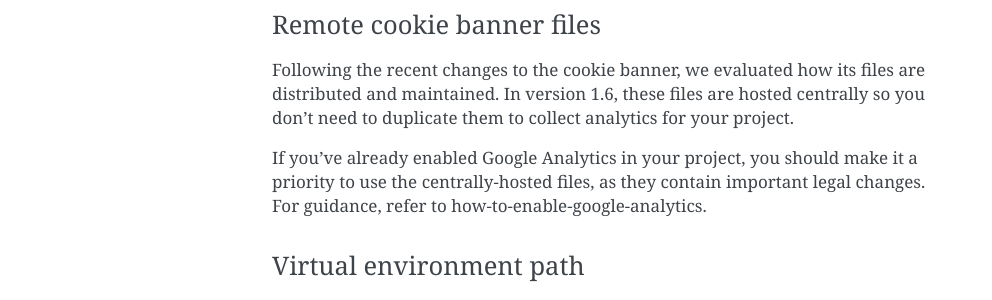
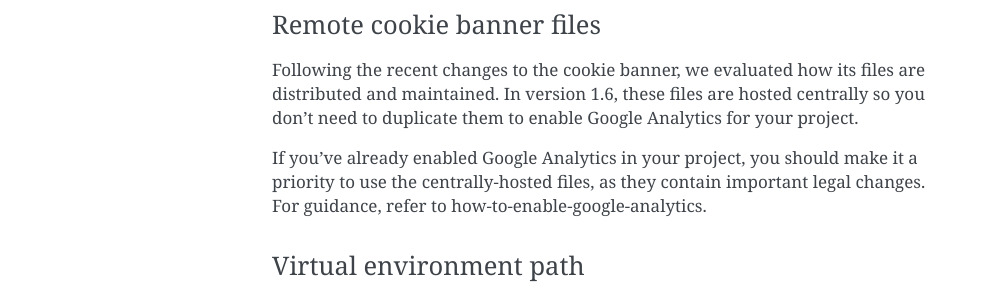
Before and after one commit to canonical/sphinx-docs-starter-pack, a Sphinx documentation site: the page built from docs/release-notes/1.6.rst, in a window 1280 px wide. Shown: the part 843-1143 px from the top of the page, without its empty margins (148-1140 px from the left). Built offline with Sphinx 7.4.7, drawn with Linux system fonts in a browser that asks for light colours; pages that are not in the unit, such as notebooks, are missing from menus; cross-references to code outside the pages are shown as plain code.

Commit message:
docs: minor tweak

```diff
--- a/docs/release-notes/1.6.rst
+++ b/docs/release-notes/1.6.rst
@@ -51,7 +51,7 @@ Remote cookie banner files
 
 Following the recent changes to the cookie banner, we evaluated how its files are
 distributed and maintained. In version 1.6, these files are hosted centrally so you
-don't need to duplicate them to collect analytics for your project.
+don't need to duplicate them to enable Google Analytics for your project.
 
 If you've already enabled Google Analytics in your project, you should make it a
 priority to use the centrally-hosted files, as they contain important legal changes. For
```
